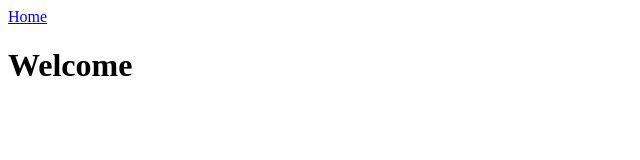
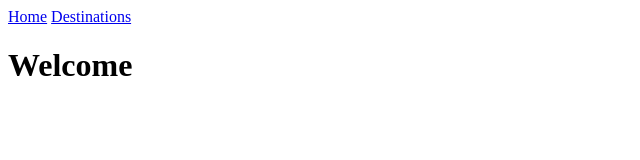
Before and after one commit to ajanda6/team-website, a plain HTML site: page index.html in a window 1280 px wide. Shown: the whole page, without its empty margins (0-640 px from the left). Drawn offline with Linux system fonts and the light colour scheme.

Commit message:
Add Destinations link to nav

```diff
--- a/index.html
+++ b/index.html
@@ -8,6 +8,7 @@
 <body>
     <nav>
         <a href="index.html">Home</a>
+        <a href="destinations.html">Destinations</a>
     </nav>
     <h1>Welcome</h1>
 </body>
```
